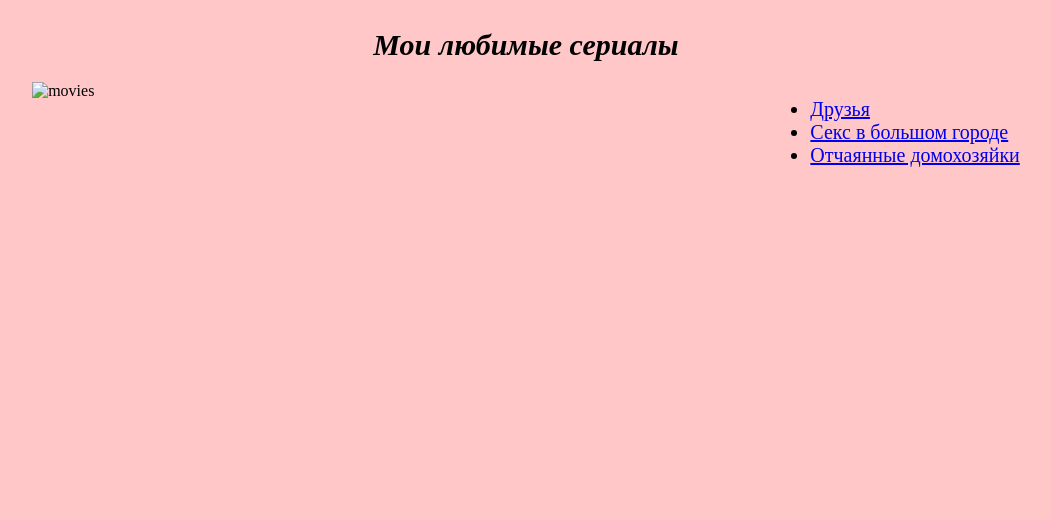
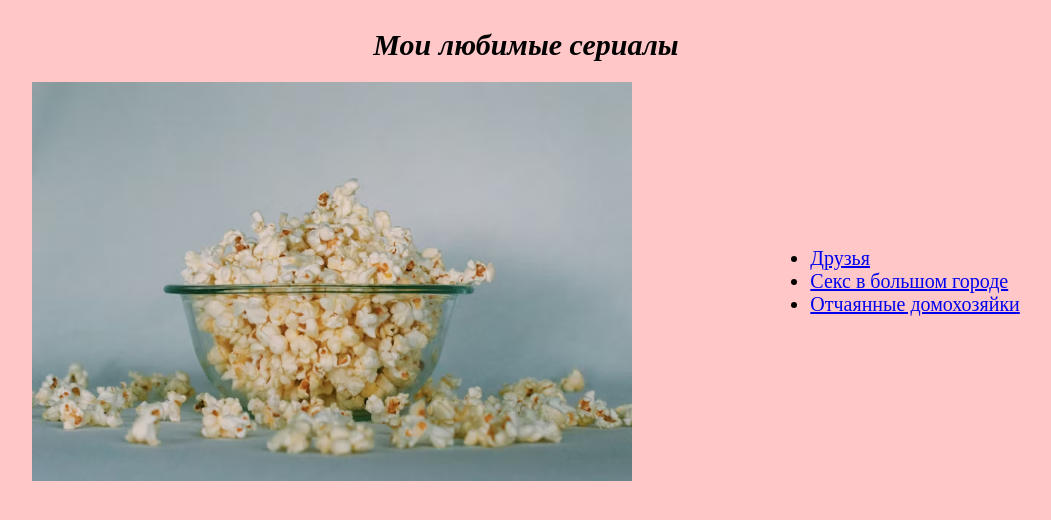
Before and after one commit to Ilona-Shalagin/project-glitch23, a plain HTML site: page index.html in a window 1280 px wide. Shown: the whole page, without its empty margins (114-1165 px from the left). Drawn offline with Linux system fonts and the light colour scheme.

Commit message:
Update image source in index.html

```diff
--- a/index.html
+++ b/index.html
@@ -15,7 +15,7 @@
     <h1 class="tv">Мои любимые сериалы</h1>
     </div>
     <div class="look">
-    <img class="photo" src="images/_picture$Friends.jpg" alt="movies" width="600">
+    <img class="photo" src="images/photo-popcorn.avif" alt="movies" width="600">
     <ul class="mirror">
         <li class="episode"><a href="friends.html">Друзья</a></li>
         <li class="episode"><a href="city-love-sex.html">Секс в большом городе</a></li>
```
